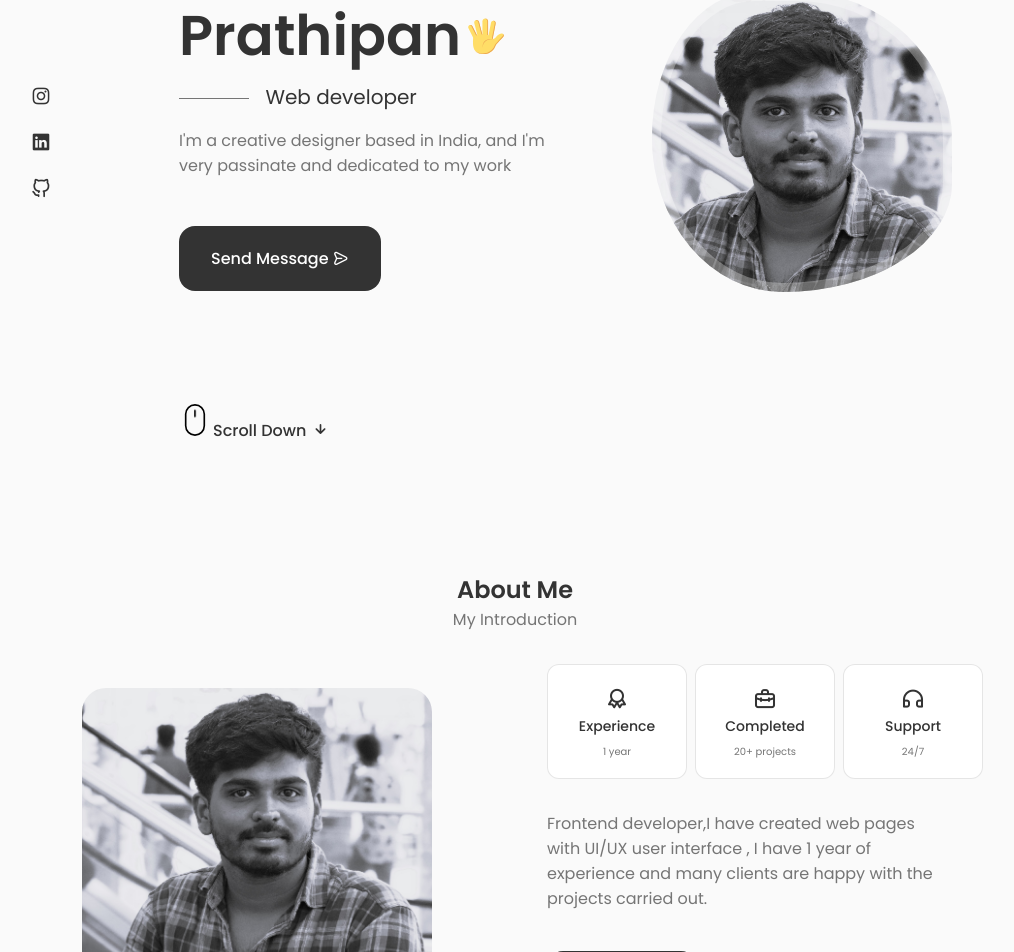
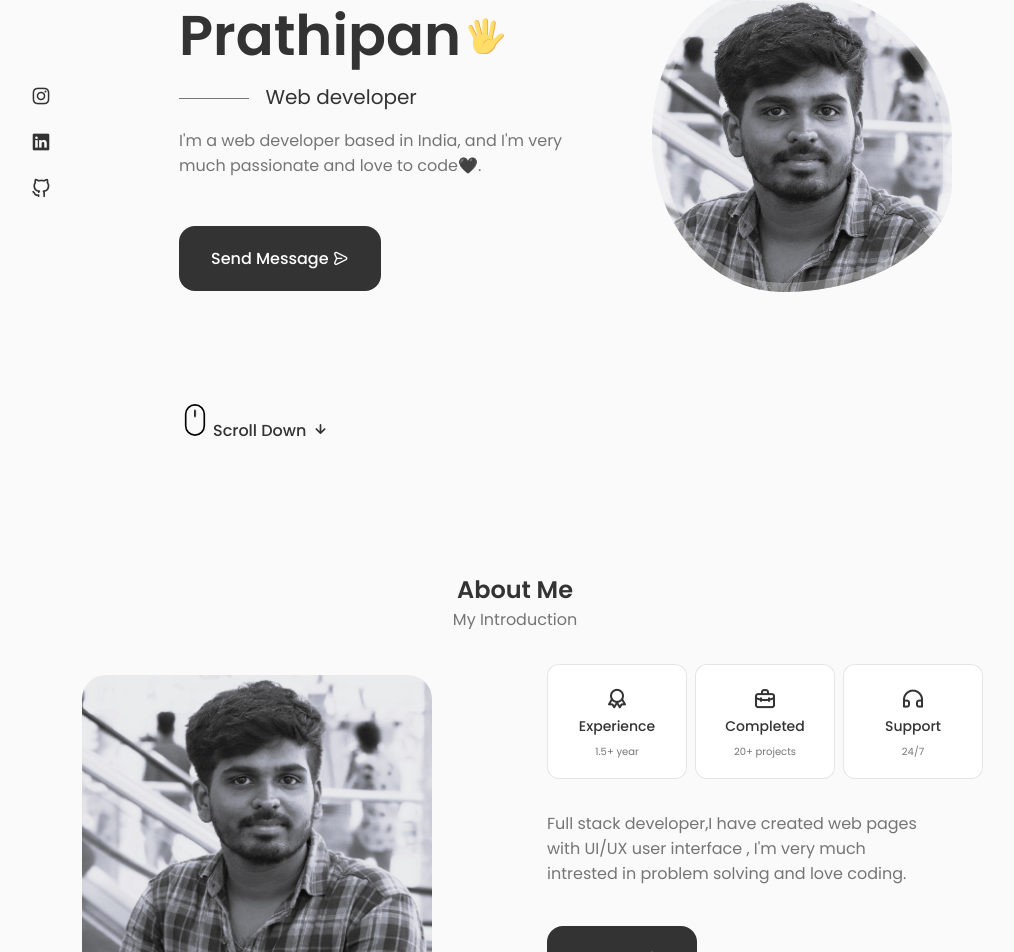
Before and after one commit to Prathipan/react-portfolio, a React (Create React App) app: page / in a window 1280 px wide. Shown: the part 192-1144 px from the top of the page, without its empty margins (125-1139 px from the left). Built offline with nearby package versions, Linux system fonts and the light colour scheme.

Commit message:
changed inital commit

```diff
--- a/src/components/Home/Data.js
+++ b/src/components/Home/Data.js
@@ -57,8 +57,8 @@ const Data = () => {
       </h1>
       <h3 className="home-subtitle">Web developer</h3>
       <p className="home-description">
-        I'm a creative designer based in India, and I'm very passinate and
-        dedicated to my work
+        I'm a web developer based in India, and I'm very much passionate and
+        love to code🖤.
       </p>
       <a href="#contact" className="button button-flex">
         Send Message <i class="uil uil-message button-icon"></i>
--- a/src/components/about/About.js
+++ b/src/components/about/About.js
@@ -17,9 +17,8 @@ const About = () => {
           <Info />
 
           <p className="about-description">
-            Frontend developer,I have created web pages with UI/UX user
-            interface , I have 1 year of experience and many clients are happy
-            with the projects carried out.
+            Full stack developer,I have created web pages with UI/UX user
+            interface , I'm very much intrested in problem solving and love coding.
           </p>
 
           <a href="https://drive.google.com/drive/folders/1R3e5S0QGgm-5lk524C53uiRC9Fxr_OUK?usp=sharing" className="button button-flex" target="_blank">
--- a/src/components/about/Info.js
+++ b/src/components/about/Info.js
@@ -7,7 +7,7 @@ const Info = () => {
           <i class="uil uil-award about-icon"></i>
 
            <h3 className='about-title'>Experience</h3>
-           <span className='about-subtitle'>1 year</span>
+           <span className='about-subtitle'>1.5+ year</span>
        </div>
 
        <div className='about-box'>
```
